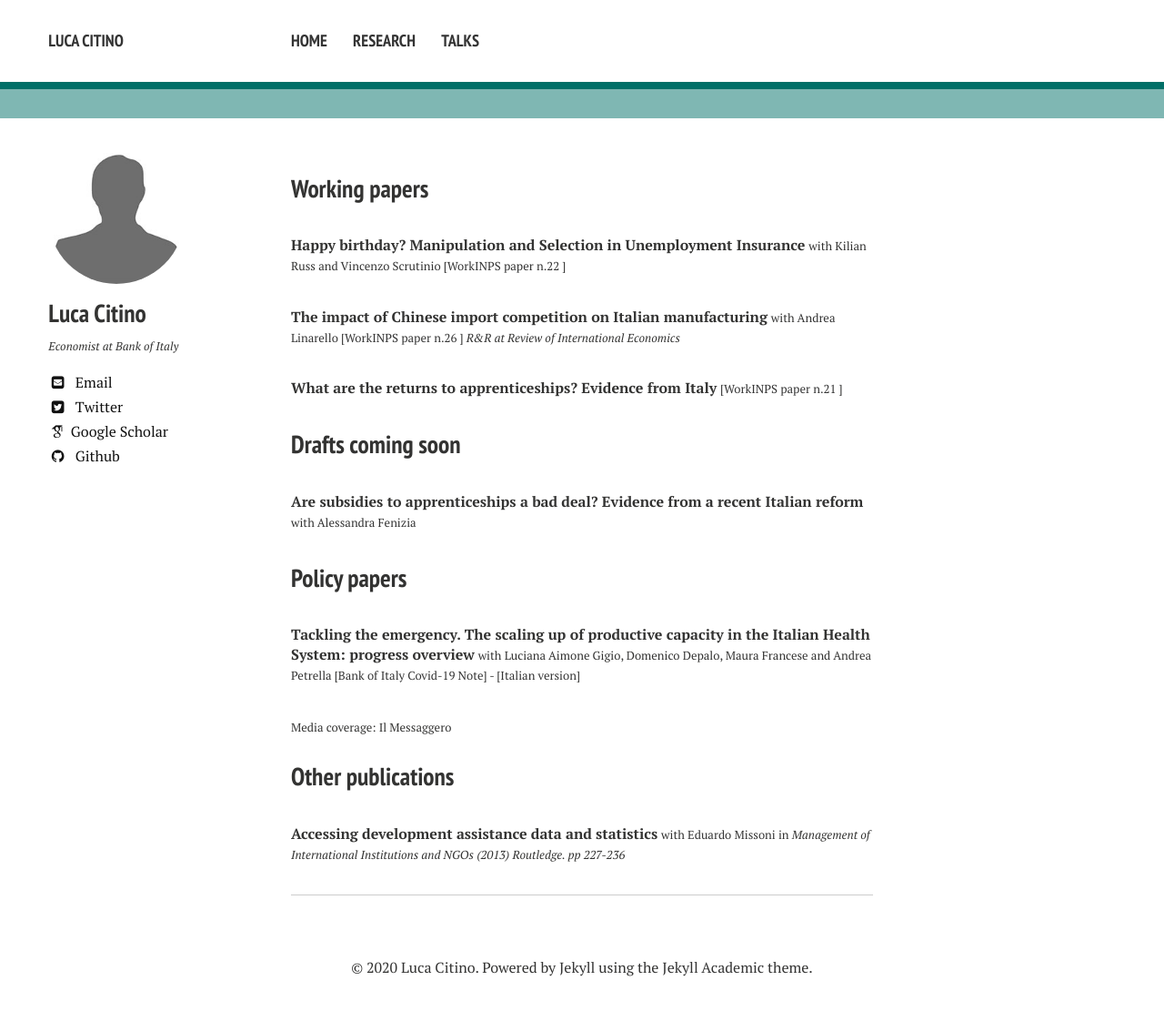
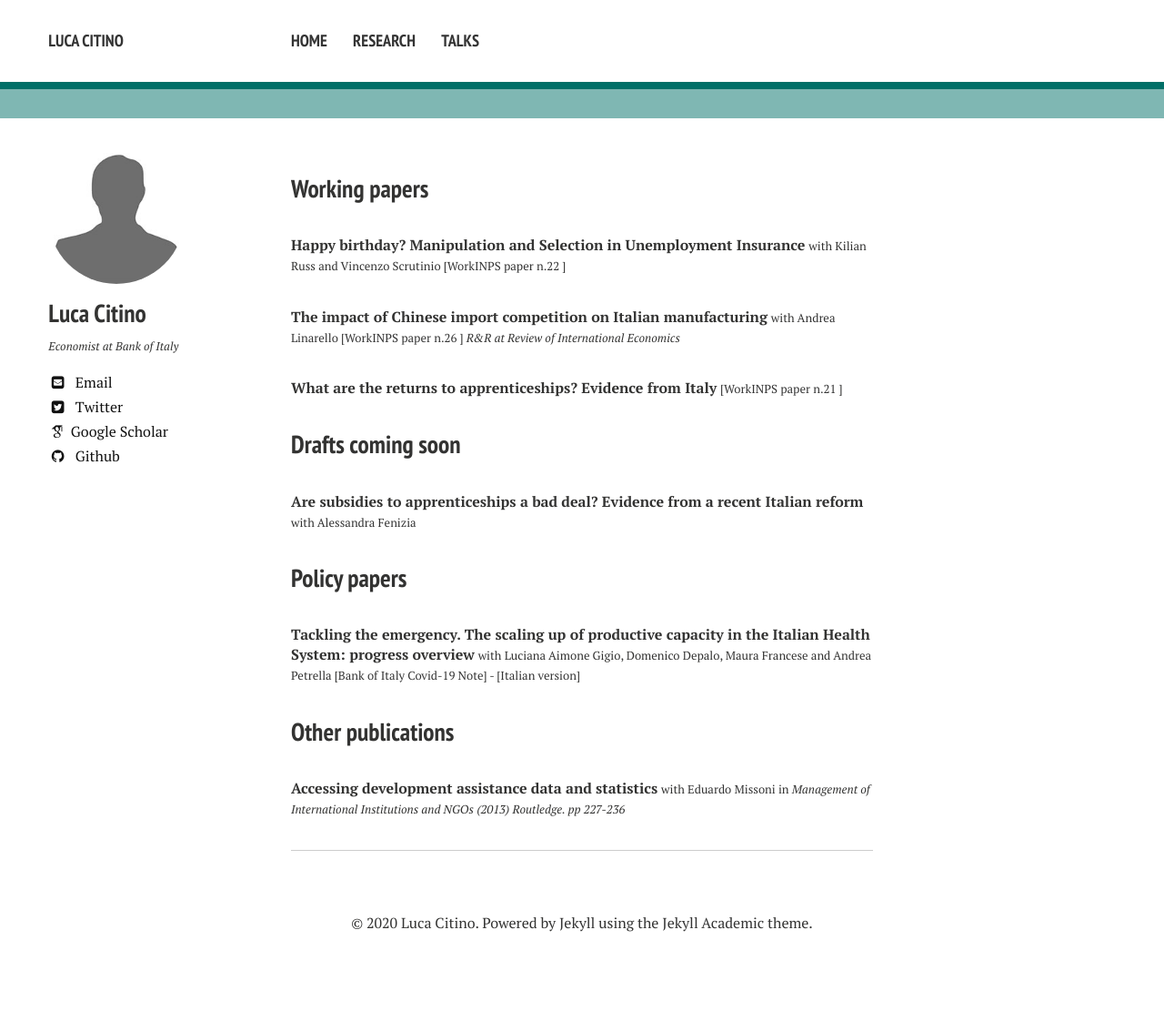
Before and after one commit to luca-citino/luca-citino.github.io, a Jekyll site: the page built from research.md, in a window 1280 px wide. Shown: the whole page at 91% size. Built offline with Jekyll 4.4.1, drawn with Linux system fonts in a browser that asks for light colours; nearby versions of some CDN libraries; some web fonts are replaced; after the commit the page ends 1073 px from its top, so only the background shows below that.

Commit message:
Update research.md

```diff
--- a/research.md
+++ b/research.md
@@ -18,7 +18,5 @@ title: Research
 ### Policy papers
 **Tackling the emergency. The scaling up of productive capacity in the Italian Health System: progress overview** <font size="-1">with Luciana Aimone Gigio, Domenico Depalo, Maura Francese and Andrea Petrella [<a href="https://www.bancaditalia.it/media/notizie/2020/2020_HealthPolicies_progress_v6_External.pdf?language_id=1">Bank of Italy Covid-19 Note</a>] - [<a href="https://www.bancaditalia.it/media/notizie/2020/2020_HealthPolicies_Progress_v6_ITA_External.pdf">Italian version</a>] </font>
 
-<font size="-1">Media coverage: Il Messaggero</font>
-
 ### Other publications
 **Accessing development assistance data and statistics** <font size="-1">with <a href="http://eduardomissoni.info/?lang=en">Eduardo Missoni</a> in <i>Management of International Institutions and NGOs (2013) Routledge. pp 227-236</i>
```
